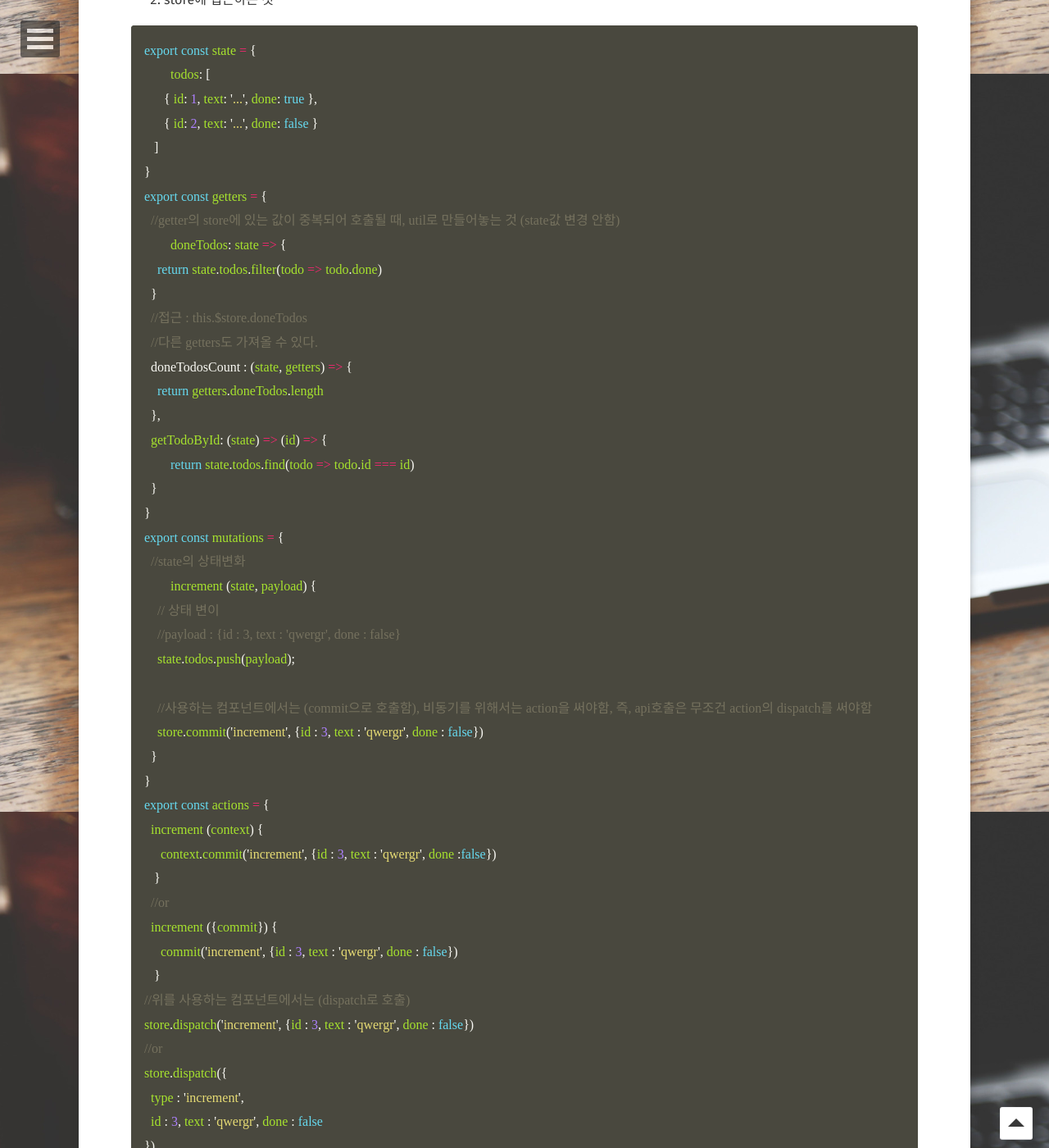
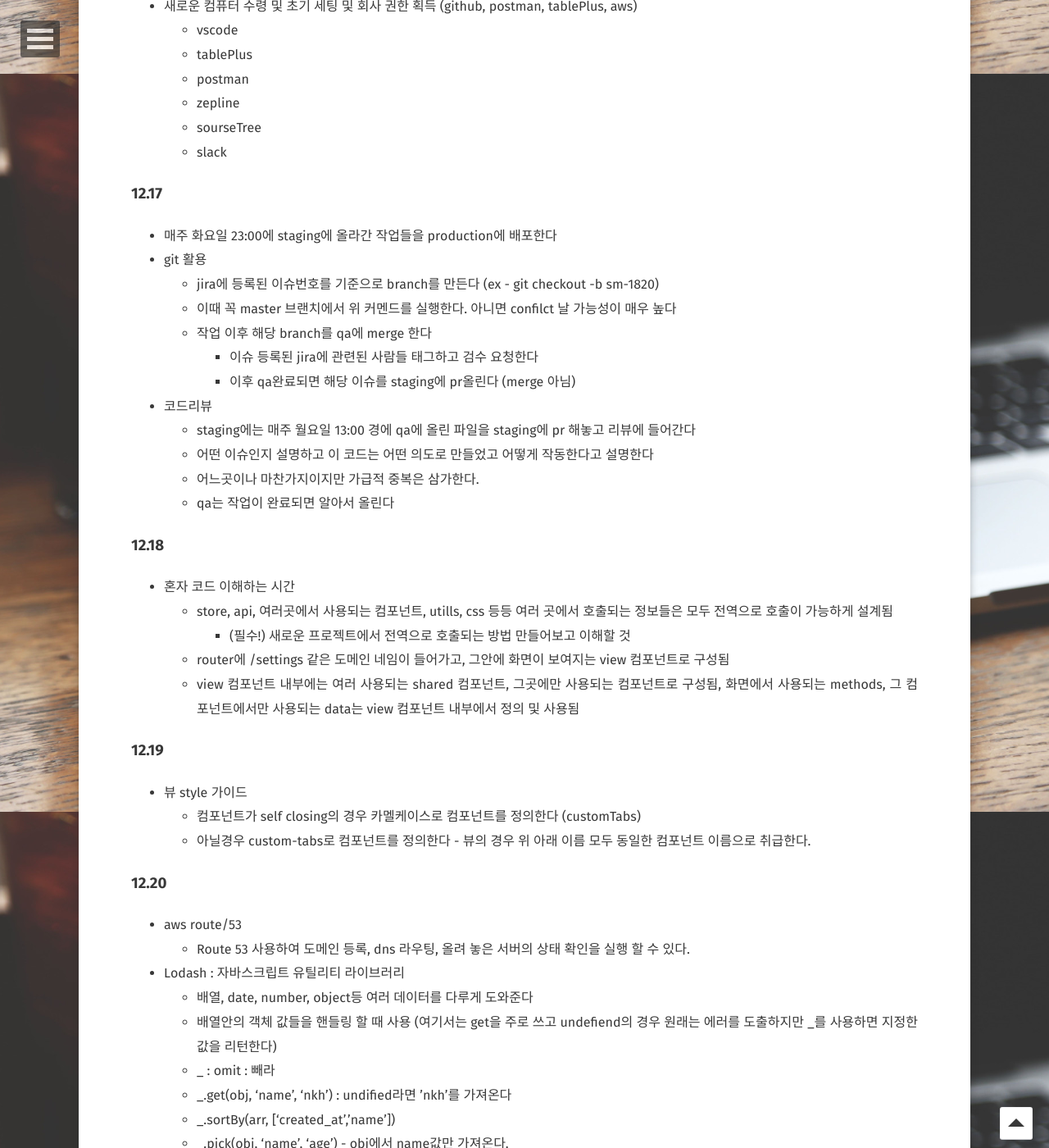
Before and after one commit to Kyounghwan01/lala, a Jekyll site: the page built from _posts/tli/2019-12-17-vuex.md, in a window 1280 px wide and 1400 px high, scrolled down 810 px. Shown: the whole window at 82% size. Built offline with Jekyll 4.4.1, drawn with Linux system fonts in a browser that asks for light colours; some web fonts are replaced; some of the changed text lies outside the part shown.

Commit message:
Update 2019-12-17-vuex.md

````diff
--- a/_posts/tli/2019-12-17-vuex.md
+++ b/_posts/tli/2019-12-17-vuex.md
@@ -1,8 +1,8 @@
 ---
 layout: post
-title: "[TLI] Vue 요약 정리"
-date: 2019-12-17
-excerpt: "vue 아주아주 기초 "
+title: "[TLI] 19.12.16 ~ 20.01.03"
+date: 2020-01-03
+excerpt: "해당 기간 동안 근무일지"
 tag:
 - TLI
 category: [TLI]
@@ -10,122 +10,97 @@ feature: https://kyounghwan01.github.io/lala/assets/img/title/bj_title.jpg
 comments: false
 
 
+
 ---
 
-## vuex
+## 12.16 ~ 12.20
 
-1. Store, action
+### 12.16
 
-1. store에 접근하는 것
+- 새로운 컴퓨터 수령 및 초기 세팅 및 회사 권한 획득 (github, postman, tablePlus, aws)
+  - vscode
+  - tablePlus
+  - postman
+  - zepline
+  - sourseTree
+  - slack
 
-```js
-export const state = {
-	todos: [
-      { id: 1, text: '...', done: true },
-      { id: 2, text: '...', done: false }
-   ]
-}
-export const getters = {
-  //getter의 store에 있는 값이 중복되어 호출될 때, util로 만들어놓는 것 (state값 변경 안함)
-	doneTodos: state => {
-    return state.todos.filter(todo => todo.done)
-  }
-  //접근 : this.$store.doneTodos
-  //다른 getters도 가져올 수 있다.
-  doneTodosCount : (state, getters) => {
-    return getters.doneTodos.length
-  },
-  getTodoById: (state) => (id) => {
-   	return state.todos.find(todo => todo.id === id)
-  }
-}
-export const mutations = {
-  //state의 상태변화
-	increment (state, payload) {
-    // 상태 변이
-    //payload : {id : 3, text : 'qwergr', done : false}
-    state.todos.push(payload);
+### 12.17
 
-    //사용하는 컴포넌트에서는 (commit으로 호출함), 비동기를 위해서는 action을 써야함, 즉, api호출은 무조건 action의 dispatch를 써야함
-    store.commit('increment', {id : 3, text : 'qwergr', done : false})
-  }
-}
-export const actions = {
-  increment (context) {
-     context.commit('increment', {id : 3, text : 'qwergr', done :false})
-   }
-  //or
-  increment ({commit}) {
-     commit('increment', {id : 3, text : 'qwergr', done : false})
-   }
-//위를 사용하는 컴포넌트에서는 (dispatch로 호출)
-store.dispatch('increment', {id : 3, text : 'qwergr', done : false})
-//or
-store.dispatch({
-  type : 'increment',
-  id : 3, text : 'qwergr', done : false
-})
-}
-//비동기 예시
-actions: {
-  checkout ({ commit, state }, products) {
-    // 장바구니에 현재있는 항목을 저장하십시오.
-    const savedCartItems = [...state.cart.added]
+- 매주 화요일 23:00에 staging에 올라간 작업들을 production에 배포한다
+- git 활용
+  - jira에 등록된 이슈번호를 기준으로 branch를 만든다 (ex - git checkout -b sm-1820)
+  - 이때 꼭 master 브랜치에서 위 커멘드를 실행한다. 아니면 confilct 날 가능성이 매우 높다
+  - 작업 이후 해당 branch를 qa에 merge 한다
+    - 이슈 등록된 jira에 관련된 사람들 태그하고 검수 요청한다
+    - 이후 qa완료되면 해당 이슈를 staging에 pr올린다 (merge 아님)
 
-    // 결제 요청을 보낸 후 장바구니를 비웁니다.
-    commit(types.CHECKOUT_REQUEST)
+- 코드리뷰
+  - staging에는 매주 월요일 13:00 경에 qa에 올린 파일을 staging에 pr 해놓고 리뷰에 들어간다
+  - 어떤 이슈인지 설명하고 이 코드는 어떤 의도로 만들었고 어떻게 작동한다고 설명한다
+  - 어느곳이나 마찬가지이지만 가급적 중복은 삼가한다.
+  - qa는 작업이 완료되면 알아서 올린다
 
-    // 상점 API는 성공 콜백 및 실패 콜백을 받습니다.
-    shop.buyProducts(
-      products,
-      // 요청 성공 핸들러
-      () => commit(types.CHECKOUT_SUCCESS),
-      // 요청 실패 핸들러
-      () => commit(types.CHECKOUT_FAILURE, savedCartItems)
-    )
-  }
-}
+### 12.18
 
-```
+- 혼자 코드 이해하는 시간
+  - store, api, 여러곳에서 사용되는 컴포넌트, utills, css 등등 여러 곳에서 호출되는 정보들은 모두 전역으로 호출이 가능하게 설계됨
+    - (필수!) 새로운 프로젝트에서 전역으로 호출되는 방법 만들어보고 이해할 것
+  - router에 /settings 같은 도메인 네임이 들어가고, 그안에 화면이 보여지는 view 컴포넌트로 구성됨
+  - view 컴포넌트 내부에는 여러 사용되는 shared 컴포넌트, 그곳에만 사용되는 컴포넌트로 구성됨, 화면에서 사용되는 methods, 그 컴포넌트에서만 사용되는 data는 view 컴포넌트 내부에서 정의 및 사용됨
 
-mapGetters **헬퍼**
+### 12.19
 
-getters를 쓰는 컴포넌트에서 사용한다.
+- 뷰 style 가이드
+  - 컴포넌트가 self closing의 경우 카멜케이스로 컴포넌트를 정의한다 (customTabs)
+  - 아닐경우 custom-tabs로 컴포넌트를 정의한다 - 뷰의 경우 위 아래 이름 모두 동일한 컴포넌트 이름으로 취급한다.
 
-```vue
-<script>
-  import {mapGetters} from 'vuex';
-	export default {
-    computed : {
-      ...mapGetters([
-        'doneTodosCount',
-        'anotherGetters'
-      ]);
-      //or
-      ...mapGetters({
-      doneCount : 'doneTodosCount'
-    })
-    }
-  }
-</script>
-```
+### 12.20
 
-컴포넌트 내부에서 디스패치 액션
+- aws route/53
+  - Route 53 사용하여 도메인 등록, dns 라우팅, 올려 놓은 서버의 상태 확인을 실행 할 수 있다.
+- Lodash : 자바스크립트 유틸리티 라이브러리
+  - 배열, date, number, object등 여러 데이터를 다루게 도와준다
+  - 배열안의 객체 값들을 핸들링 할 때 사용 (여기서는 get을 주로 쓰고 undefiend의 경우 원래는 에러를 도출하지만 _를 사용하면 지정한 값을 리턴한다)
+  - _ : omit :	빼라
+  - _.get(obj, ‘name’, ‘nkh’) : undified라면 ’nkh’를 가져온다
+  - _.sortBy(arr, [‘created_at’,’name’])
+  - _.pick(obj, ‘name’, ‘age’) - obj에서 name값만 가져온다.
+  - _.omit(obj, ‘name’,’age’) - obj에서 name, age 빼고 가져온다
 
-```js
-import { mapActions } from 'vuex'
+### 12.23 - 24
 
-export default {
-  // ...
-  methods: {
-    ...mapActions([
-      'increment' // this.increment()을 this.$store.dispatch('increment')에 매핑
-    ]),
-    ...mapActions({
-      add: 'increment' // this.add()을 this.$store.dispatch('increment')에 매핑
-    })
-  }
-}
-```
+- 코드 이해하는 시간
+  - slot
+    - <slot name="suffix"/> 이라고 정의 한곳에 <span slot="suffix">qwe</span> 가 들어간다 컴포넌트 사이에 어떤 텍스트를 넣어야 할 때 유용하게 사용한다.
 
-$emit : 예정
+- postman에 api가 올라와 있고, 상세 설명이 있으므로 프론트 작업중 api 모르는 것이 있으면 postman에서 먼저 확인하고 이상있으면 백엔드 개발자님께 콜
+- tableplue에 DB에 대한 정보가 있으니 컬럼 확인 하여 현재 내가 사용할 데이터가 어떤 종류, 값인지 확인
+- git을 기존에는 cli로 활용 했는데, gui툴이 좀 더 직관적이고, 빠르게 일을 할 수 있었다.
+  - git diff 같은 경우도 일일히 cli에서 검색 할 필요 없이 소스트리에서 클릭하면 바뀐 부분 파일만 보여주어 매우 편했다.
+  - stash도 클릭 한번으로 저장 및 다시 불러오기 가능
+  - 내 컴퓨터에 있는 branch와 origin의 branch가 어떻게 다른지 한번에 볼수 있는게 가장 편했음
+  - confilct가 발생한 경우로 소스트리에서 머지가 실패하면 바로 vscode로 뭐가 달라서 confilct가 났다고 직관적으로 보여주어 충돌 해결이 쉬웠다.
+
+
+
+### 12.26-27
+
+- 기간제 수강권 취소 가능 횟수 설정 및 잔여 횟수 보이기 / 안보이기 설정
+  - 수강권 추가 / 수정 / 상세보기 창 모두 cancelCount flag 및 변수를 넣어야함
+
+
+
+### 12.30 ~ 1.2
+
+- 그룹, 프라이빗 예약 가능 / 취소 타입은 4개 중 1개로 고정되었지만 소비자의 요청에 따라 4가지 타입을 원하는 타입을 맞춰서 쓰겠다는 요청
+  - 그룹 예약 / 취소, 프라이빗 예약 / 취소 총 4가지의 상황에 대해 4가지의 선택하도록 맞춰야함
+  - 기존 rule-type을 group_booking_rule_type, group_cancel_rule_type등 4가지의 변수로 쪼개서 선택 가능하도록 함
+  - 시간 역전 현상 (시작시간이 끝 시간부터 뒤인 경우) 모두 예외 처리하여 해당 이벤트 발생시 noti로 알려주고, ref를 통해 오류가 나는 input으로 자동 이동
+  - 아무 이상이 없으면 api 호출 하여 4가지의 룰타입과 각 룰타입별 시간을 넣어 post한다
+  - 시간 설정하는 화면 외 이 이슈로 인하여 바뀌어야하는 화면은
+    - lecture 수정 화면 (룰 타입 바뀌면 안됨, 타입은 고정되고 시간만 바뀌도록)
+    - course 수정 화면 (룰 타입 바뀌면 안됨, 타입은 고정되고 시간만 바뀌도록)
+    - 수업 보여지는 화면
+    - 수업 일괄수정하는 화면 작업 요구 (룰 타입 바뀌면 안됨, 타입은 고정되고 시간만 바뀌도록)
+  - 각 화면별 css layout 변경 디자인 요구
````
